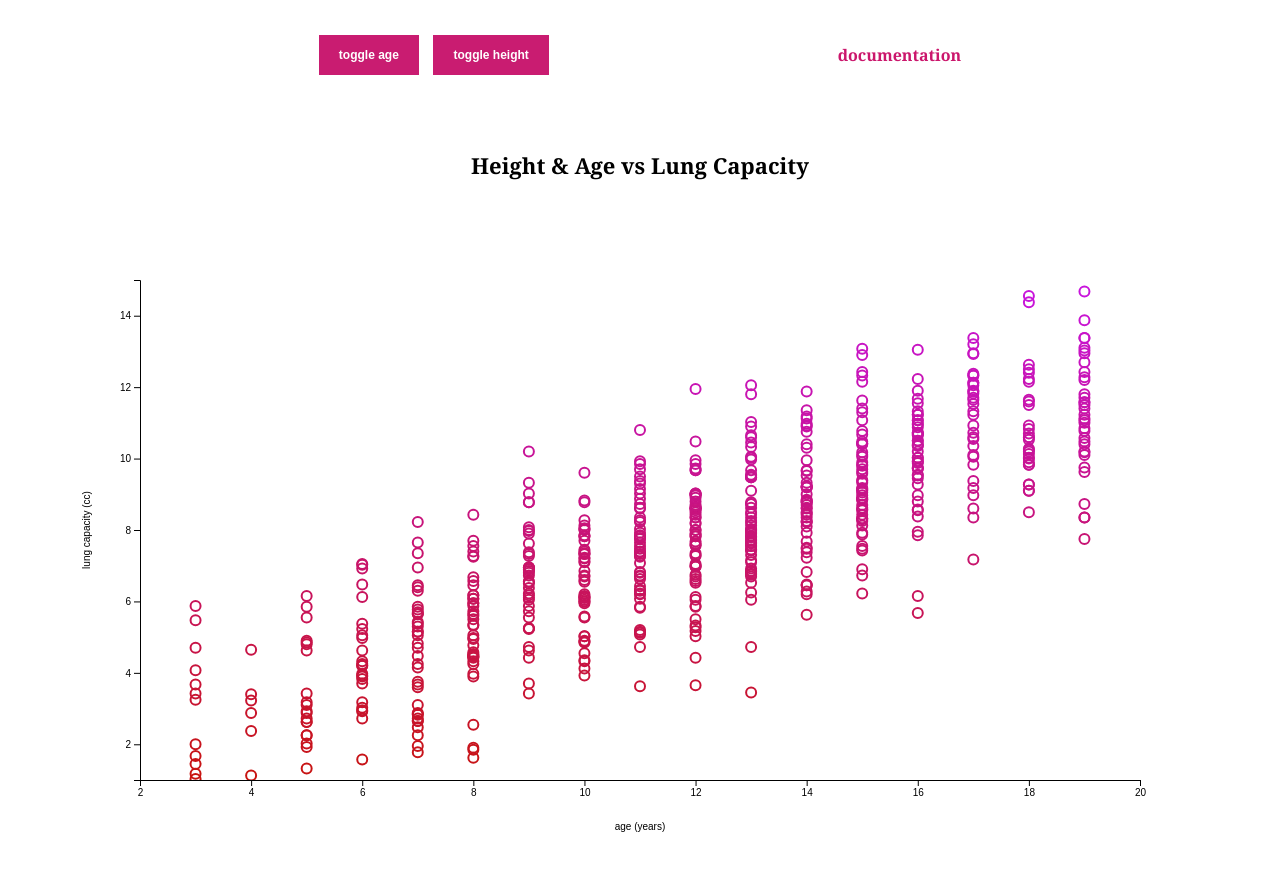
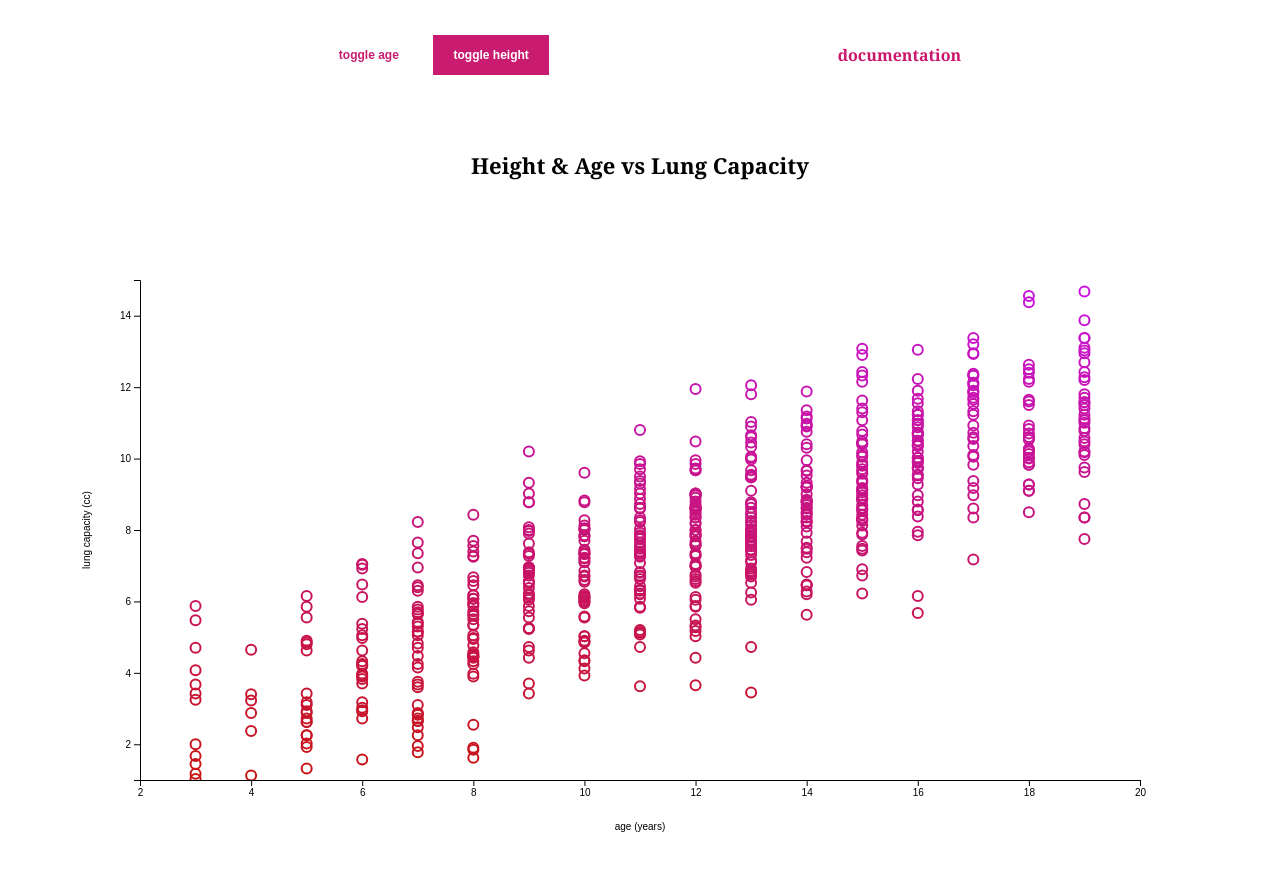
Before and after one commit to mlkywy/D3-Final, a plain HTML site: page index.html in a window 1280 px wide. Both pictures are taken after a click on the button "toggle age". Drawn offline with nearby package versions, Linux system fonts and the light colour scheme.

Commit message:
changed button appearance

```diff
--- a/index.html
+++ b/index.html
@@ -14,8 +14,8 @@
 
     <div class="header">
         <div class="buttons">
-            <button id="one" class="button">toggle age</button>
-            <button id="two" class="button">toggle height</button>
+            <button id="age">toggle age</button>
+            <button id="height">toggle height</button>
         </div>
 
         <div>
--- a/lungcap.css
+++ b/lungcap.css
@@ -38,7 +38,7 @@ body {
   text-align: center;
 }
 
-.button {
+button {
   background: #c91c71;
   color: #fff;
   border: none;
@@ -55,10 +55,16 @@ body {
   align-items: center;
 }
 
+button.current {
+  background: #fff;
+  color: #c91c71;
+}
+
 button:hover {
   background: #fff;
   color: #c91c71;
 }
+
 button:before,
 button:after {
   content: "";
--- a/lungcap.js
+++ b/lungcap.js
@@ -6,6 +6,8 @@ const parseAllData = async () => {
       return { dataHeightLC, dataAgeLC };
     } else return null;
   });
+
+  d3.select("#height").classed("current", true);
 
   let dataset = allDataSets.map((entry) => [...entry.dataHeightLC]); // only return dataHeightLC entries
 
@@ -123,7 +125,10 @@ const parseAllData = async () => {
     .text(yAxisLabel);
 
   // on click, update with new data
-  d3.select("#one").on("click", () => {
+  d3.select("#age").on("click", () => {
+    d3.select("#height").classed("current", false);
+    d3.select("#age").classed("current", true);
+
     dataset = allDataSets.map((entry) => [...entry.dataAgeLC]); // only return dataHeightLC entries
 
     /// create scale functions
@@ -182,7 +187,10 @@ const parseAllData = async () => {
   });
 
   // on click, update with new data
-  d3.select("#two").on("click", () => {
+  d3.select("#height").on("click", () => {
+    d3.select("#height").classed("current", true);
+    d3.select("#age").classed("current", false);
+
     dataset = allDataSets.map((entry) => [...entry.dataHeightLC]); // only return dataHeightLC entries
 
     /// create scale functions
```
